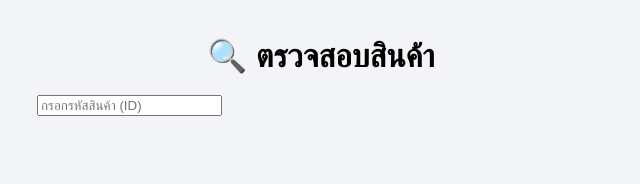
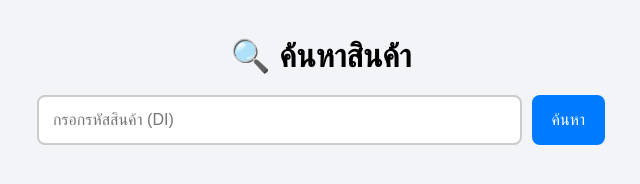
Before and after one commit to Phechr2025/web-data, a website: page public/index.html in a window 1280 px wide. Shown: the whole page, without its empty margins (319-959 px from the left). Drawn offline with Linux system fonts and the light colour scheme.

Commit message:
Update index.html

```diff
--- a/public/index.html
+++ b/public/index.html
@@ -2,19 +2,30 @@
 <html lang="th">
 <head>
   <meta charset="UTF-8">
+
+  <!-- 🔥 เพิ่มอันนี้ (สำคัญมาก) -->
+  <meta name="viewport" content="width=device-width, initial-scale=1.0">
+
   <title>เช็คข้อมูลสินค้า</title>
   <link rel="stylesheet" href="style.css">
 </head>
 <body>
 
-<div class="container">
-  <h1>🔍 ตรวจสอบสินค้า</h1>
+  <div class="container">
+    <h1>🔍 ค้นหาสินค้า</h1>
 
-  <input type="text" id="search" placeholder="กรอกรหัสสินค้า (ID)">
+    <div class="search-box">
+      <input
+        type="text"
+        id="diInput"
+        placeholder="กรอกรหัสสินค้า (DI)"
+      >
+      <button onclick="searchDI()">ค้นหา</button>
+    </div>
 
-  <div id="result"></div>
-</div>
+    <div id="result"></div>
+  </div>
 
-<script src="script.js"></script>
+  <script src="script.js"></script>
 </body>
 </html>
```
